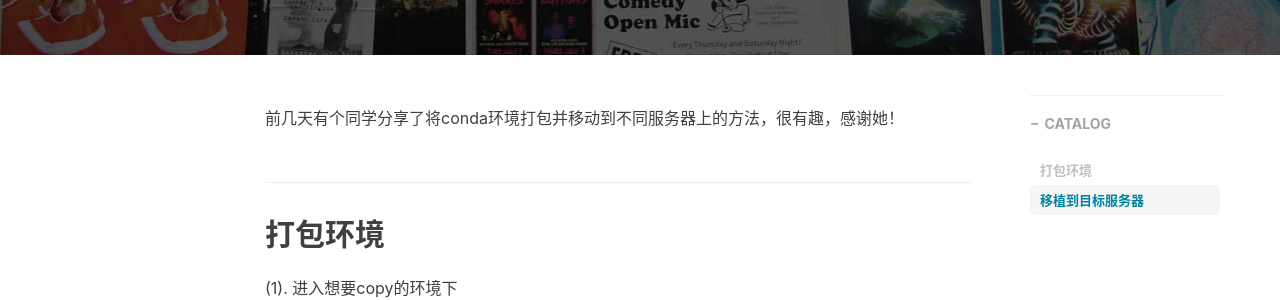
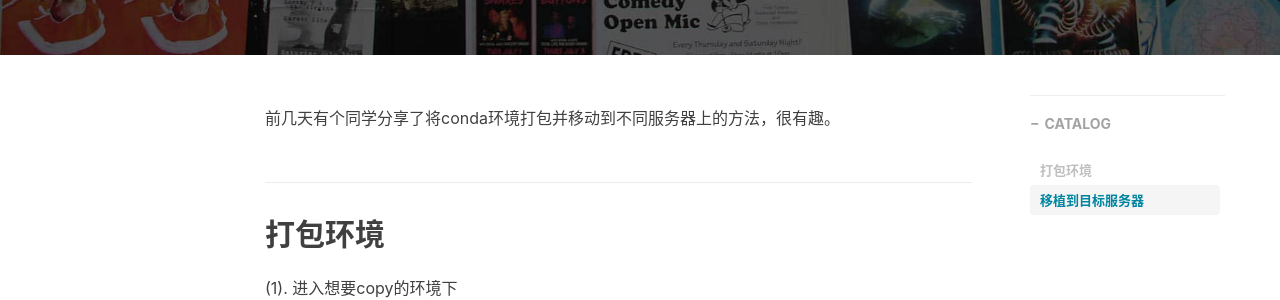
Before and after one commit to Zeng-WH/Zeng-WH.github.io, a Jekyll site: the page built from _posts/2022-02-25-不同服务器的虚拟环境迁移.md, in a window 1280 px wide. Shown: the part 468-768 px from the top of the page. Built offline with Jekyll 4.4.1, drawn with Linux system fonts in a browser that asks for light colours; nearby versions of some CDN libraries; comment, search, counter and statistics services are not loaded.

Commit message:
Fix Sadness

```diff
--- a/_posts/2022-02-25-不同服务器的虚拟环境迁移.md
+++ b/_posts/2022-02-25-不同服务器的虚拟环境迁移.md
@@ -9,7 +9,7 @@ tags:
     - Linux服务器
 ---
 
-前几天有个同学分享了将conda环境打包并移动到不同服务器上的方法，很有趣，感谢她！
+前几天有个同学分享了将conda环境打包并移动到不同服务器上的方法，很有趣。
 
 ## 打包环境
 
```
